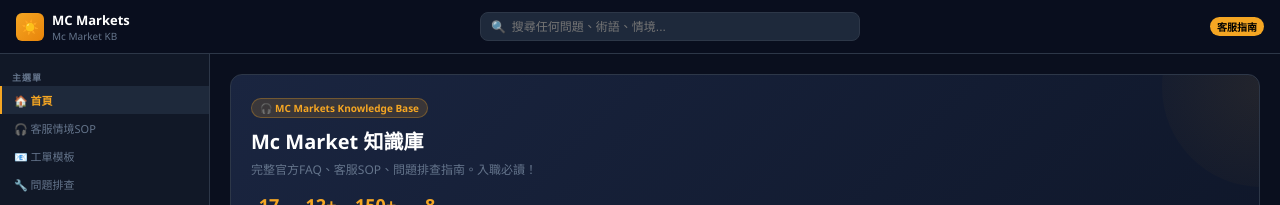
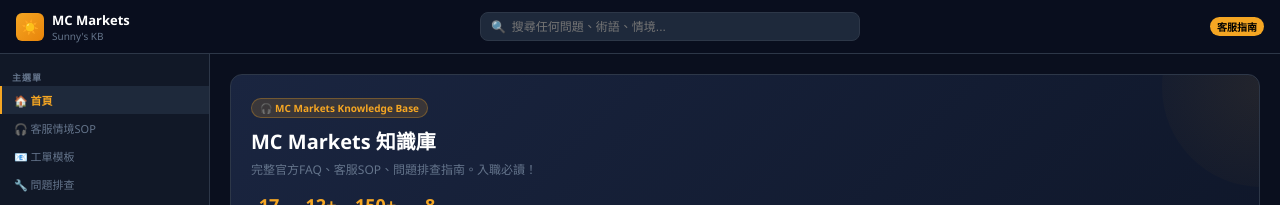
Before and after one commit to sunnychen-web/mcmarkets-kb, a plain HTML site: page index.html in a window 1280 px wide. Shown: the top 205 px of the page. Drawn offline with Linux system fonts and the light colour scheme.

Commit message:
Update index.html

```diff
--- a/index.html
+++ b/index.html
@@ -1,10 +1,9 @@
-
 <!DOCTYPE html>
 <html lang="zh-TW">
 <head>
 <meta charset="UTF-8">
 <meta name="viewport" content="width=device-width, initial-scale=1.0">
-<title>MC Markets KB</title>
+<title>MC Markets 知識庫</title>
 <style>
 * { margin:0; padding:0; box-sizing:border-box; }
 :root { --bg:#0a0f1e; --bg2:#111827; --bg3:#1e293b; --border:#2d3748; --text:#e2e8f0; --muted:#64748b; --accent:#f5a623; --red:#ef4444; --green:#10b981; }
@@ -94,7 +93,7 @@
 <nav>
   <div class="logo">
     <div class="logo-icon">☀️</div>
-    <div><div class="logo-text">MC Markets</div><div class="logo-sub">Mc Market KB</div></div>
+    <div><div class="logo-text">MC Markets</div><div class="logo-sub">Sunny's KB</div></div>
   </div>
   <div class="nav-search">
     <span style="color:#64748b;font-size:12px">🔍</span>
@@ -138,7 +137,7 @@
   <div id="pg-home">
     <div class="hero">
       <div class="hero-tag">🎧 MC Markets Knowledge Base</div>
-      <h1>Mc Market 知識庫</h1>
+      <h1>MC Markets 知識庫</h1>
       <p>完整官方FAQ、客服SOP、問題排查指南。入職必讀！</p>
       <div class="hero-stats">
         <div class="stat"><div class="stat-num">17</div><div class="stat-label">知識分類</div></div>
```
